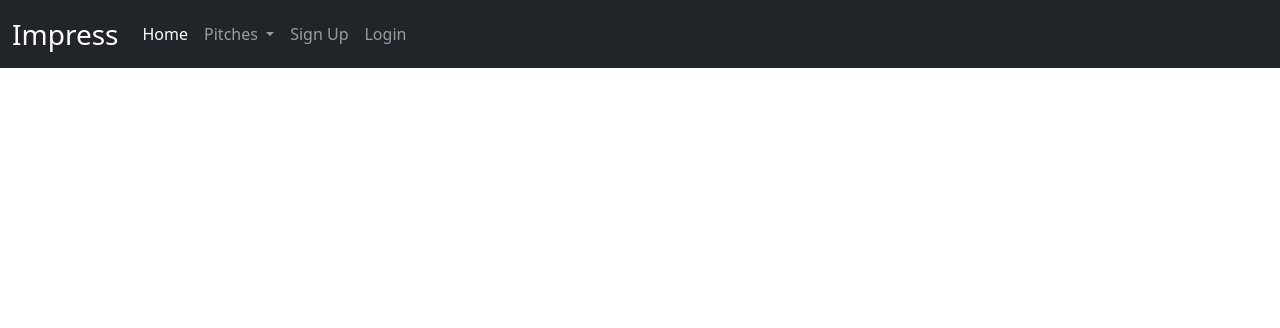
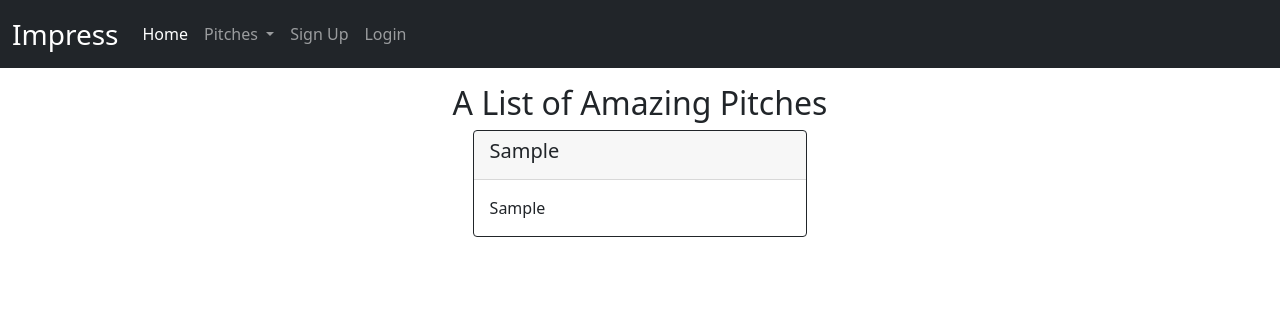
Before and after one commit to otienotimothy/impress, a Flask app: page / in a window 1280 px wide. Shown: the top 328 px of the page. Run offline with Flask 2, Linux system fonts and the light colour scheme; tables that the repository leaves empty hold one stand-in row (values such as "Sample post").

Commit message:
Add functionality to render a list of pitches on the home page

```diff
--- a/app/main/views.py
+++ b/app/main/views.py
@@ -8,7 +8,8 @@ views = Blueprint('views', __name__)
 
 @views.route('/')
 def index():
-    return render_template('index.html')
+    pitches = Pitch.query.all()
+    return render_template('index.html', pitches = pitches )
 
 
 @views.route('/add_pitch', methods= ['GET', 'POST'])
--- a/app/templates/index.html
+++ b/app/templates/index.html
@@ -1 +1,17 @@
-{% extends 'base.html' %}
+{% extends 'base.html' %} {% block content %}
+
+<h2 class="text-center"> A List of Amazing Pitches </h2>
+<div class="d-flex justify-content-around">
+	{% for pitch in pitches %}
+	<div class="card border-dark mb-3" style="width: 30%;">
+		<div class="card-header d-flex justify-content-between align-items-center">
+			<h5>{{pitch.pitch_category}}</h5>
+		</div>
+		<div class="card-body">
+			<div class="card-text">{{pitch.pitch}}</div>
+		</div>
+	</div>
+	{% endfor %}
+</div>
+
+{% endblock %}
```
